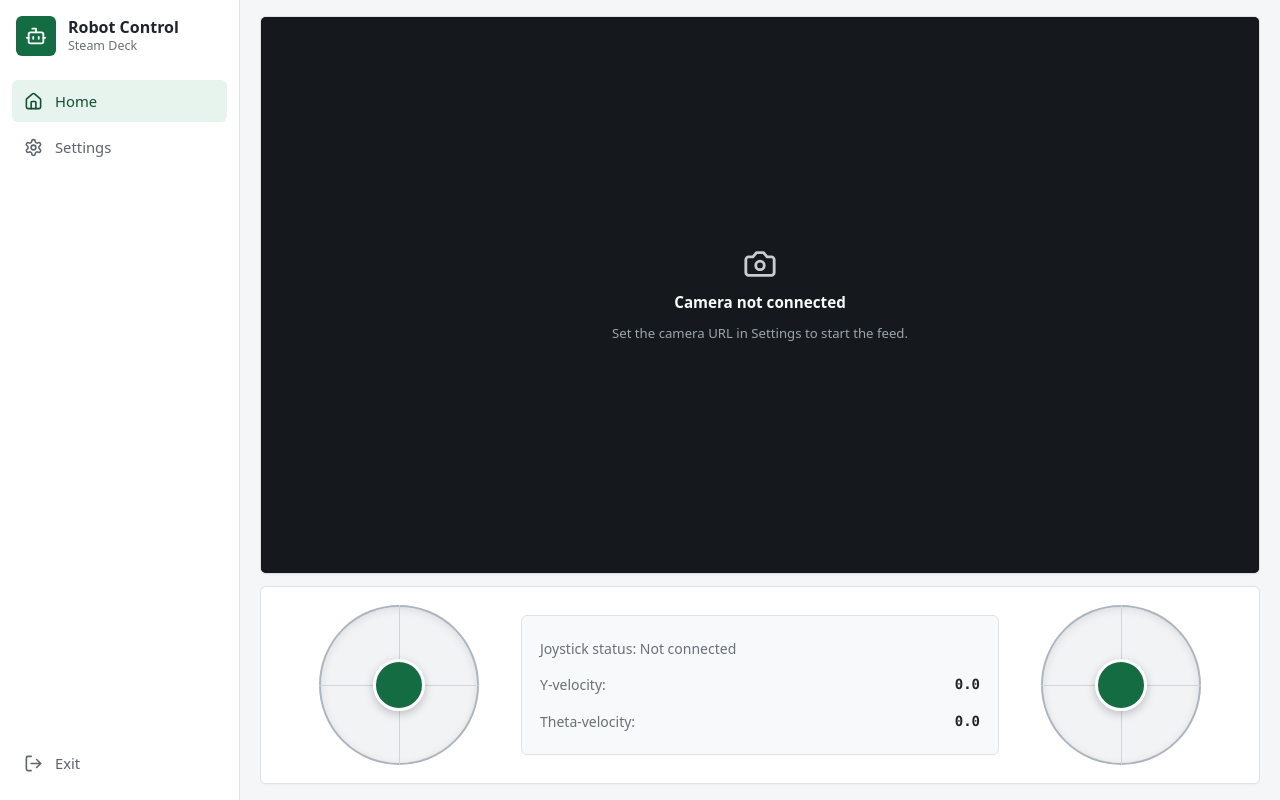
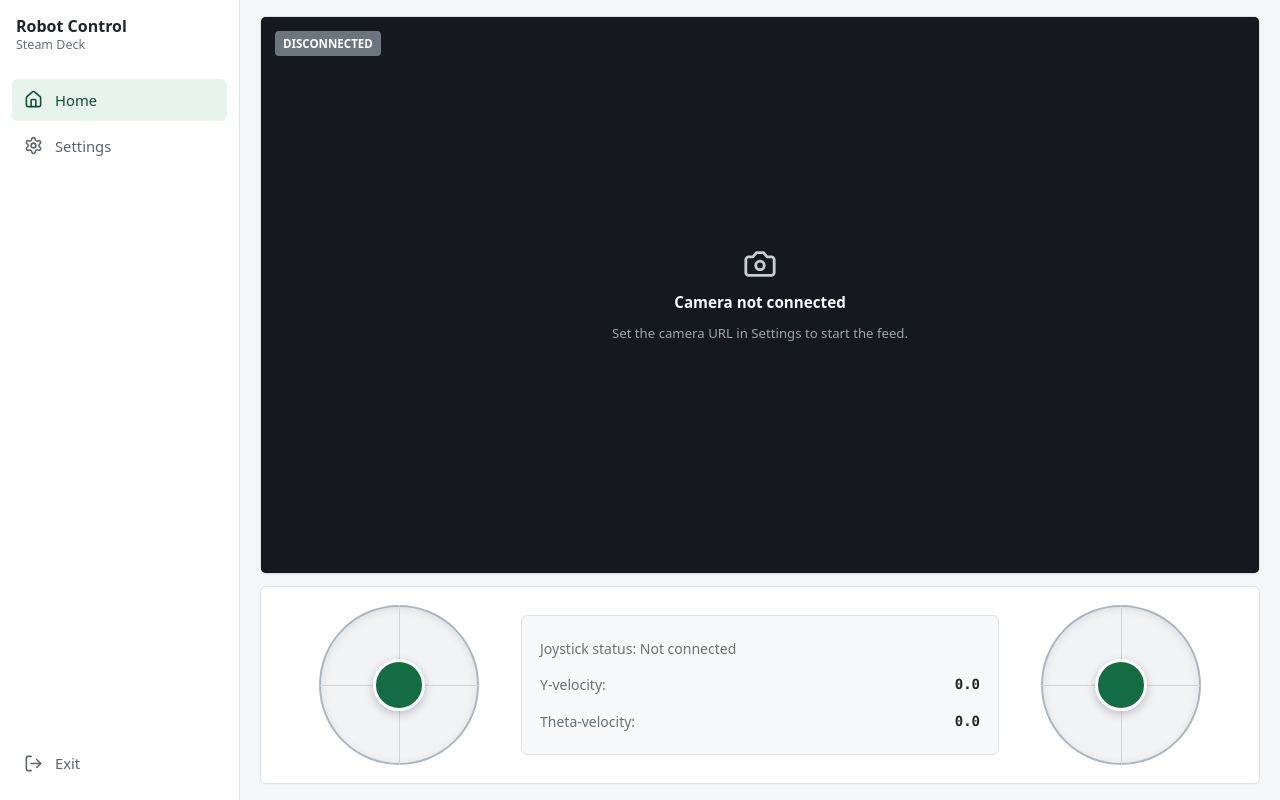
Before and after one commit to manoedinata/robotcontrol_steamdeck, a Vue app: page /#/ in a window 1280 px wide. Built offline with nearby package versions, Linux system fonts and the light colour scheme.

Commit message:
feat(home): improve connection indicator

```diff
--- a/src/App.vue
+++ b/src/App.vue
@@ -15,9 +15,12 @@ function quitApp() {
   <div class="app-shell">
     <aside class="sidebar border-end" aria-label="Primary navigation">
       <RouterLink class="sidebar-brand" :to="{ name: 'home' }" aria-label="Robot Monitor home">
-        <div class="brand-mark" aria-hidden="true">
+
+        <!-- in case mau pake logo -->
+        <!-- <div class="brand-mark" aria-hidden="true">
           <Bot :size="22" />
-        </div>
+        </div> -->
+
         <div>
           <span class="brand-title">Robot Control</span>
           <span class="brand-subtitle">Steam Deck</span>
--- a/src/styles.css
+++ b/src/styles.css
@@ -256,7 +256,22 @@ textarea {
     font-weight: 700;
     text-transform: uppercase;
     border-radius: 4px;
-    background: #b02a37;
+}
+
+.live-indicator.connected {
+    background: #198754;
+}
+
+.live-indicator.loading {
+    background: #ffc107;
+}
+
+.live-indicator.error {
+    background: #dc3545;
+}
+
+.live-indicator.idle {
+    background: #6c757d;
 }
 
 .connection-status {
--- a/src/views/HomeView.vue
+++ b/src/views/HomeView.vue
@@ -153,15 +153,23 @@ onBeforeUnmount(() => {
           @error="handleCameraError"
         />
         <div v-if="cameraState !== 'connected'" class="camera-message">
+            <!-- Error: Unplug icon, else Camera icon -->
           <Camera v-if="cameraState !== 'error'" :size="34" aria-hidden="true" />
           <Unplug v-else :size="34" aria-hidden="true" />
+
           <strong v-if="cameraState === 'loading'">Connecting to camera...</strong>
           <strong v-else-if="cameraState === 'error'">Camera feed error</strong>
           <strong v-else>Camera not connected</strong>
+
           <span v-if="cameraState === 'error'">{{ cameraError }}</span>
           <span v-else-if="cameraState === 'idle'">Set the camera URL in Settings to start the feed.</span>
         </div>
-        <span v-if="cameraState === 'connected'" class="live-indicator">Live</span>
+        <span :class="`live-indicator ${cameraState}`">
+            <span v-if="cameraState === 'connected'">Connected</span>
+            <span v-else-if="cameraState === 'loading'">Connecting...</span>
+            <span v-else-if="cameraState === 'error'">Error</span>
+            <span v-else>Disconnected</span>
+        </span>
       </div>
     </section>
 
```
